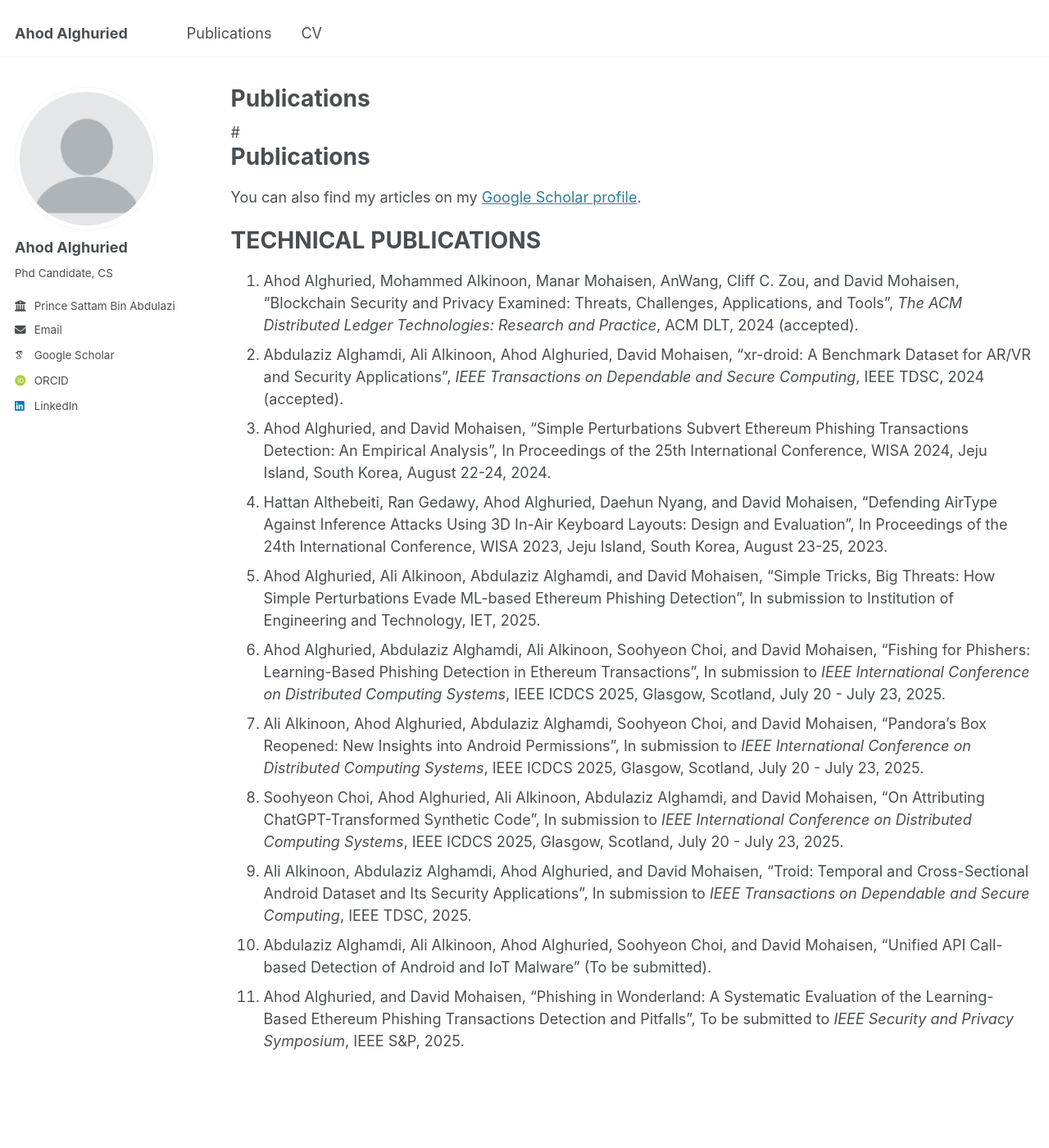
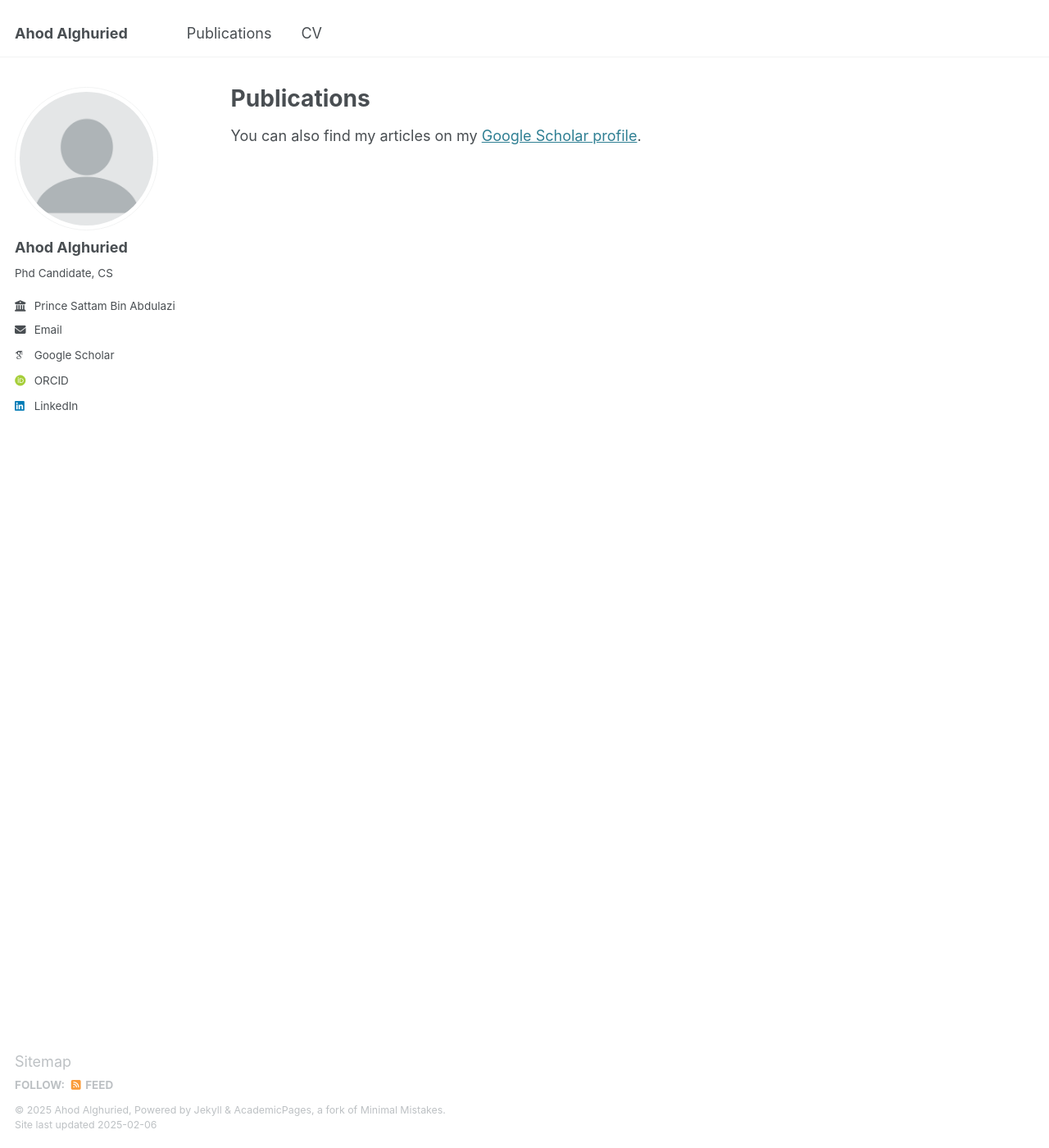
Before and after one commit to alghuried-ahod/Ahod-Alghuried, a Jekyll site: the page built from _pages/publications.html, in a window 1280 px wide and 1400 px high. Shown: the whole window at 82% size. Built offline with Jekyll 4.4.1, drawn with Linux system fonts in a browser that asks for light colours; some web fonts are replaced.

Commit message:
Update publications.html

```diff
--- a/_pages/publications.html
+++ b/_pages/publications.html
@@ -5,69 +5,5 @@ permalink: /publications/
 author_profile: true
 ---
 
-#<h1>Publications</h1>
+
 <p>You can also find my articles on my <a href="https://scholar.google.com/citations?user=ZtV4SOQAAAAJ&hl=en" target="_blank" rel="noopener noreferrer">Google Scholar profile</a>.</p>
-
-
-
-<h1>TECHNICAL PUBLICATIONS </h1>
-
-<ol>
-  <li>
-    Ahod Alghuried, Mohammed Alkinoon, Manar Mohaisen, AnWang, Cliff C. Zou, and David Mohaisen,
-    “Blockchain Security and Privacy Examined: Threats, Challenges, Applications, and Tools”,
-    <i>The ACM Distributed Ledger Technologies: Research and Practice</i>, ACM DLT, 2024 (accepted).
-  </li>
-  <li>
-    Abdulaziz Alghamdi, Ali Alkinoon, Ahod Alghuried, David Mohaisen,
-    “xr-droid: A Benchmark Dataset for AR/VR and Security Applications”,
-    <i>IEEE Transactions on Dependable and Secure Computing</i>, IEEE TDSC, 2024 (accepted).
-  </li>
-  <li>
-    Ahod Alghuried, and David Mohaisen,
-    “Simple Perturbations Subvert Ethereum Phishing Transactions Detection: An Empirical Analysis”,
-    In Proceedings of the 25th International Conference, WISA 2024, Jeju Island, South Korea, August 22-24, 2024.
-  </li>
-  <li>
-    Hattan Althebeiti, Ran Gedawy, Ahod Alghuried, Daehun Nyang, and David Mohaisen,
-    “Defending AirType Against Inference Attacks Using 3D In-Air Keyboard Layouts: Design and Evaluation”,
-    In Proceedings of the 24th International Conference, WISA 2023, Jeju Island, South Korea, August 23-25, 2023.
-  </li>
-  <li>
-    Ahod Alghuried, Ali Alkinoon, Abdulaziz Alghamdi, and David Mohaisen,
-    “Simple Tricks, Big Threats: How Simple Perturbations Evade ML-based Ethereum Phishing Detection”,
-    In submission to Institution of Engineering and Technology, IET, 2025.
-  </li>
-  <li>
-    Ahod Alghuried, Abdulaziz Alghamdi, Ali Alkinoon, Soohyeon Choi, and David Mohaisen,
-    “Fishing for Phishers: Learning-Based Phishing Detection in Ethereum Transactions”,
-    In submission to <i>IEEE International Conference on Distributed Computing Systems</i>, IEEE ICDCS 2025,
-    Glasgow, Scotland, July 20 - July 23, 2025.
-  </li>
-  <li>
-    Ali Alkinoon, Ahod Alghuried, Abdulaziz Alghamdi, Soohyeon Choi, and David Mohaisen,
-    “Pandora’s Box Reopened: New Insights into Android Permissions”,
-    In submission to <i>IEEE International Conference on Distributed Computing Systems</i>, IEEE ICDCS 2025,
-    Glasgow, Scotland, July 20 - July 23, 2025.
-  </li>
-  <li>
-    Soohyeon Choi, Ahod Alghuried, Ali Alkinoon, Abdulaziz Alghamdi, and David Mohaisen,
-    “On Attributing ChatGPT-Transformed Synthetic Code”,
-    In submission to <i>IEEE International Conference on Distributed Computing Systems</i>, IEEE ICDCS 2025,
-    Glasgow, Scotland, July 20 - July 23, 2025.
-  </li>
-  <li>
-    Ali Alkinoon, Abdulaziz Alghamdi, Ahod Alghuried, and David Mohaisen,
-    “Troid: Temporal and Cross-Sectional Android Dataset and Its Security Applications”,
-    In submission to <i>IEEE Transactions on Dependable and Secure Computing</i>, IEEE TDSC, 2025.
-  </li>
-  <li>
-    Abdulaziz Alghamdi, Ali Alkinoon, Ahod Alghuried, Soohyeon Choi, and David Mohaisen,
-    “Unified API Call-based Detection of Android and IoT Malware” (To be submitted).
-  </li>
-  <li>
-    Ahod Alghuried, and David Mohaisen,
-    “Phishing in Wonderland: A Systematic Evaluation of the Learning-Based Ethereum Phishing Transactions Detection and Pitfalls”,
-    To be submitted to <i>IEEE Security and Privacy Symposium</i>, IEEE S&P, 2025.
-  </li>
-</ol>
```
